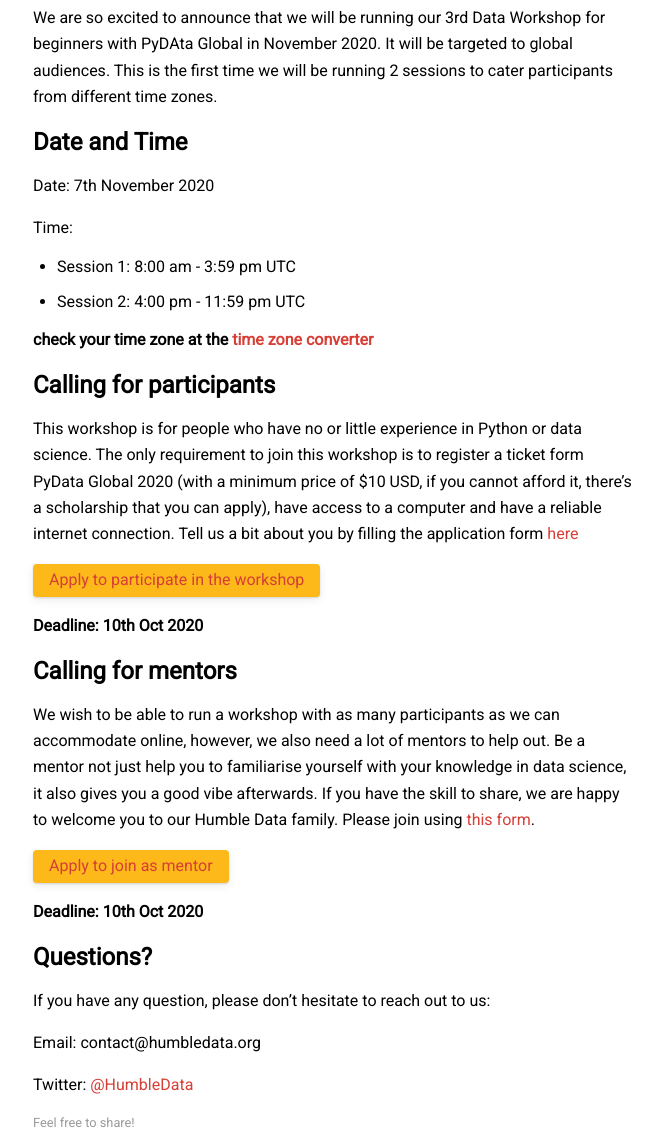
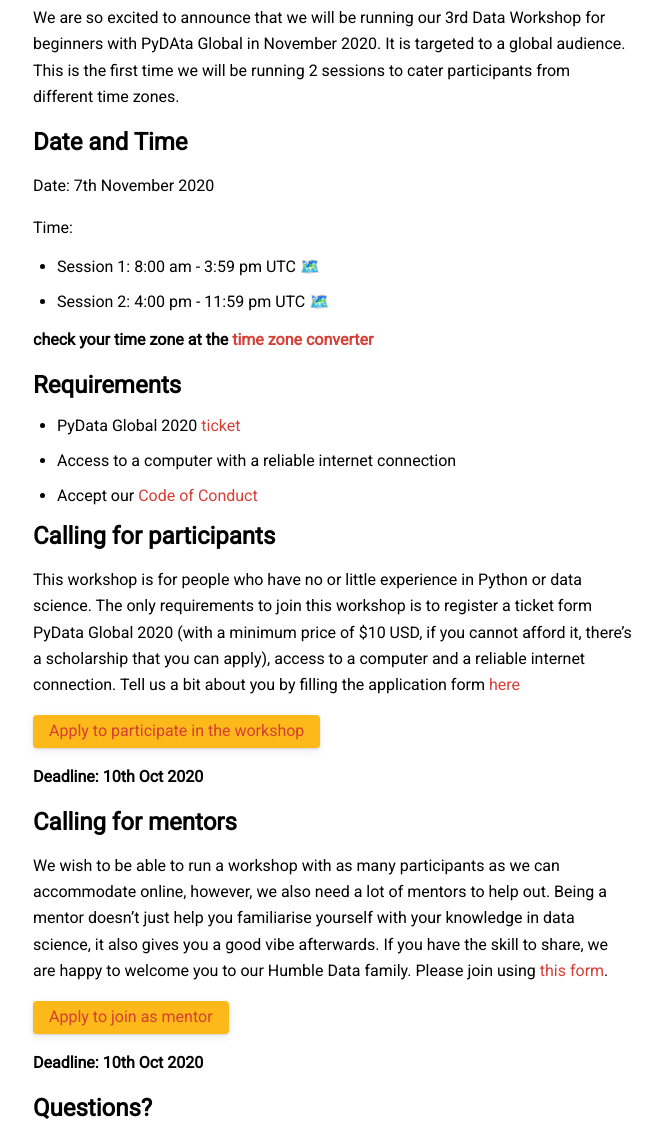
Before and after one commit to HumbleData/HumbleData.github.io, a Jekyll site: the page built from _posts/2020-09-12-pydataglobal2020.md, in a window 1280 px wide and 1400 px high, scrolled down 230 px. Shown: the part 252-1388 px from the top of the window, without its empty margins (307-969 px from the left). Built offline with Jekyll 4.4.1, drawn with Linux system fonts in a browser that asks for light colours; nearby versions of some CDN libraries; comment, search, counter and statistics services are not loaded; grey boxes are pictures that could not be loaded.

Commit message:
Add explicit requirements
Also link to timezone converter and some grammar changes

```diff
--- a/_posts/2020-09-12-pydataglobal2020.md
+++ b/_posts/2020-09-12-pydataglobal2020.md
@@ -7,7 +7,7 @@
 image: /assets/img/cover/pydataglobal.jpg
 ---
 
-We are so excited to announce that we will be running our 3rd Data Workshop for beginners with PyDAta Global in November 2020. It will be targeted to global audiences. This is the first time we will be running 2 sessions to cater participants from different time zones.
+We are so excited to announce that we will be running our 3rd Data Workshop for beginners with PyDAta Global in November 2020. It is targeted to a global audience. This is the first time we will be running 2 sessions to cater participants from different time zones.
 
 ## Date and Time
 
@@ -15,14 +15,20 @@
 
 Time:
 
- - Session 1: 8:00 am - 3:59 pm UTC
- - Session 2: 4:00 pm - 11:59 pm UTC
+ - Session 1: 8:00 am - 3:59 pm UTC [🗺️](https://www.timeanddate.com/worldclock/fixedtime.html?msg=Humble+Data+Pydata+Global%3A+Session+1&iso=20201107T08&p1=1440&ah=7&am=59)
+ - Session 2: 4:00 pm - 11:59 pm UTC [🗺️](https://www.timeanddate.com/worldclock/fixedtime.html?msg=Humble+Data+Pydata+Global%3A+Session+2&iso=20201107T16&p1=1440&ah=7&am=59)
 
 **check your time zone at the [time zone converter](https://www.thetimezoneconverter.com/)**
 
+## Requirements
+
+- PyData Global 2020 [ticket](https://global.pydata.org/pages/tickets.html)
+- Access to a computer with a reliable internet connection
+- Accept our [Code of Conduct](https://humbledata.org/pages/coc.html)
+
 ## Calling for participants
 
-This workshop is for people who have no or little experience in Python or data science. The only requirement to join this workshop is to register a ticket form PyData Global 2020 (with a minimum price of $10 USD, if you cannot afford it, there's a scholarship that you can apply), have access to a computer and have a reliable internet connection. Tell us a bit about you by filling the application form [here](https://forms.gle/YTxqHnpNyicM3s9x8)
+This workshop is for people who have no or little experience in Python or data science. The only requirements to join this workshop is to register a ticket form PyData Global 2020 (with a minimum price of $10 USD, if you cannot afford it, there's a scholarship that you can apply), access to a computer and a reliable internet connection. Tell us a bit about you by filling the application form [here](https://forms.gle/YTxqHnpNyicM3s9x8)
 
 [Apply to participate in the workshop](https://forms.gle/YTxqHnpNyicM3s9x8){: .btn}
 
@@ -30,7 +36,7 @@
 
 ## Calling for mentors
 
-We wish to be able to run a workshop with as many participants as we can accommodate online, however, we also need a lot of mentors to help out. Be a mentor not just help you to familiarise yourself with your knowledge in data science, it also gives you a good vibe afterwards. If you have the skill to share, we are happy to welcome you to our Humble Data family. Please join using [this form](https://forms.gle/ySaCbbhpDmmtZqci7).
+We wish to be able to run a workshop with as many participants as we can accommodate online, however, we also need a lot of mentors to help out. Being a mentor doesn't just help you familiarise yourself with your knowledge in data science, it also gives you a good vibe afterwards. If you have the skill to share, we are happy to welcome you to our Humble Data family. Please join using [this form](https://forms.gle/ySaCbbhpDmmtZqci7).
 
 [Apply to join as mentor](https://forms.gle/ySaCbbhpDmmtZqci7){: .btn}
 
```
